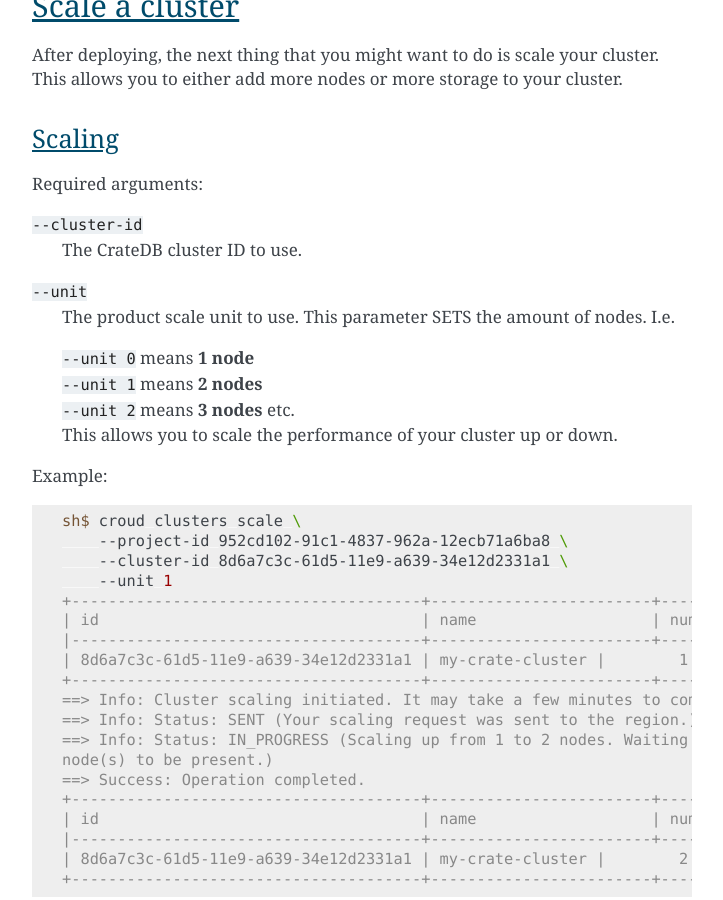
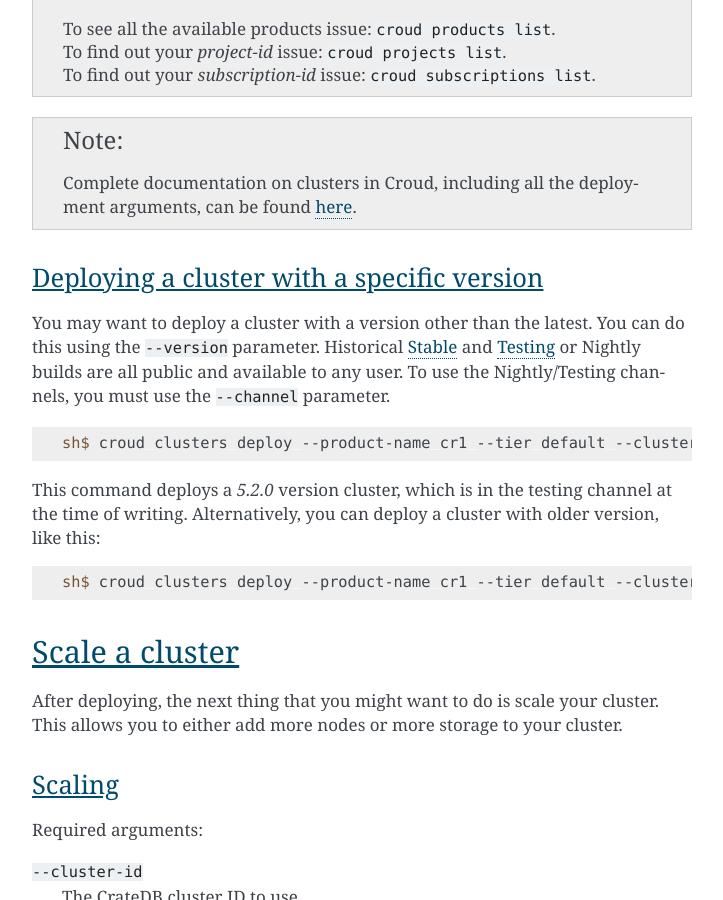
Before and after one commit to crate/cloud-tutorials, a Sphinx documentation site: the page built from docs/cluster-deployment/croud.rst, in a window 1280 px wide and 900 px high, scrolled down 3540 px. Shown: the whole window, without its empty margins (388-1111 px from the left). Built offline with Sphinx 7.4.7, drawn with Linux system fonts in a browser that asks for light colours; some of the changed text lies outside the part shown.

Commit message:
Cluster deployment tutorial for Croud (#103)
* Cluster deployment tutorial for Croud

Co-authored-by: Romanas Sonkinas <romanas@crate.io>

```diff
--- a/docs/cluster-deployment/croud.rst
+++ b/docs/cluster-deployment/croud.rst
@@ -10,9 +10,9 @@
 assumes you have completed the :ref:`signup process <sign-up>`. The simplest
 way to then deploy a cluster is to subscribe to CrateDB Cloud using your
 credit card. For the purposes of this tutorial, it is assumed that you have
-already created subscription in the UI. Currently, it is not possible to create
-new subscription using Croud. Our payment processing and billing are powered by
-Stripe. It is also possible to subscribe using Azure and AWS.
+already created subscription in the UI. Currently, it is not possible to
+create new subscription using Croud. Our payment processing and billing are
+powered by Stripe. It is also possible to subscribe using Azure and AWS.
 
 This tutorial also assumes that you have Croud installed in your
 system. If not, follow the Croud `Getting started`_ section.
@@ -62,6 +62,19 @@
     You have successfully logged into CrateDB Cloud!
     This window can be closed.
 
+Create organization
+===================
+
+The first step of deployment is creating an organization which will contain
+your cluster. If you've registered recently, or didn't delete the organization
+that was created automatically, you can skip thi step:
+
+.. code-block:: console
+
+    sh$ croud organizations create --name samplecroudorganization
+
+This will create an organization called "samplecroudorganization".
+
 Create a project
 ================
 
@@ -141,6 +153,25 @@
     Complete documentation on clusters in Croud, including all the deployment
     arguments, can be found `here`_.
 
+Deploying a cluster with a specific version
+-------------------------------------------
+
+You may want to deploy a cluster with a version other than the latest. You can
+do this using the ``--version`` parameter. Historical `Stable`_ and `Testing`_ or
+Nightly builds are all public and available to any user. To use the
+Nightly/Testing channels, you must use the ``--channel`` parameter.
+
+.. code-block:: console
+
+   sh$ croud clusters deploy --product-name cr1 --tier default --cluster-name my-crate-cluster --project-id 3ac44505-1d6e-419c-ad23-5d0d572915ba --version 5.2.0 --username admin --password "as6da9ddasfaad7i902jcv780dmcba" --subscription-id 3a35974f-5319-47fb-9a1f-ab85dca75c86 --channel testing
+
+This command deploys a `5.2.0` version cluster, which is in the testing
+channel at the time of writing. Alternatively, you can deploy a cluster with
+older version, like this:
+
+.. code-block:: console
+
+   sh$ croud clusters deploy --product-name cr1 --tier default --cluster-name my-crate-cluster --project-id f76d96aa-f1a7-46aa-a89b-8cdd2b3cef15 --version 4.8.0 --username admin --password "as6da9ddasfaad7i902jcv780dmcba" --subscription-id 3a35974f-5319-47fb-9a1f-ab85dca75c86
 
 Scale a cluster
 ===============
@@ -199,8 +230,8 @@
     The CrateDB cluster ID to use.
 
 ``--disk-size-gb``
-    New size of attached disks (in GiB). This parameter sets the storage to the
-    size specified in parameter. **It is not possible to reduce storage.**
+    New size of attached disks (in GiB). This parameter sets the storage to
+    the size specified in parameter. **It is not possible to reduce storage.**
 
 Example:
 
@@ -227,8 +258,8 @@
    +--------------------------------------+------------------------+------------------------------------+
 
 .. warning::
-    When increasing storage size of a cluster, it is temporarily stopped, while
-    the operation finishes.
+    When increasing storage size of a cluster, it is temporarily stopped,
+    while the operation finishes.
 
 .. note::
     For all available arguments for the scaling command, see the
@@ -248,4 +279,8 @@
 
 .. _Croud: https://pypi.org/project/croud/
 
+.. _Stable: https://hub.docker.com/_/crate/tags
+
 .. _use UI: https://console.cratedb.cloud
+
+.. _Testing: https://hub.docker.com/r/crate/crate/tags
```
Also changed, not shown: other parts of docs/cluster-deployment/croud.rst (+1 -2 lines).
